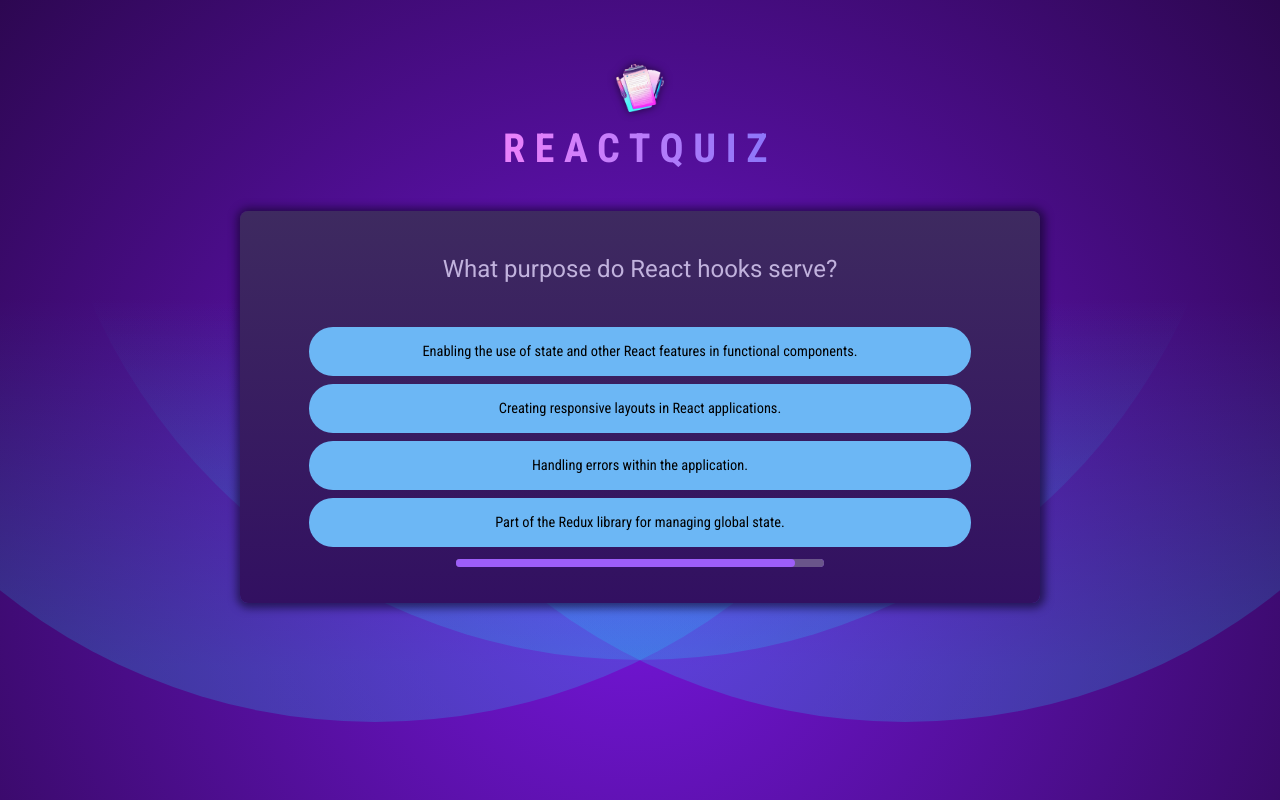
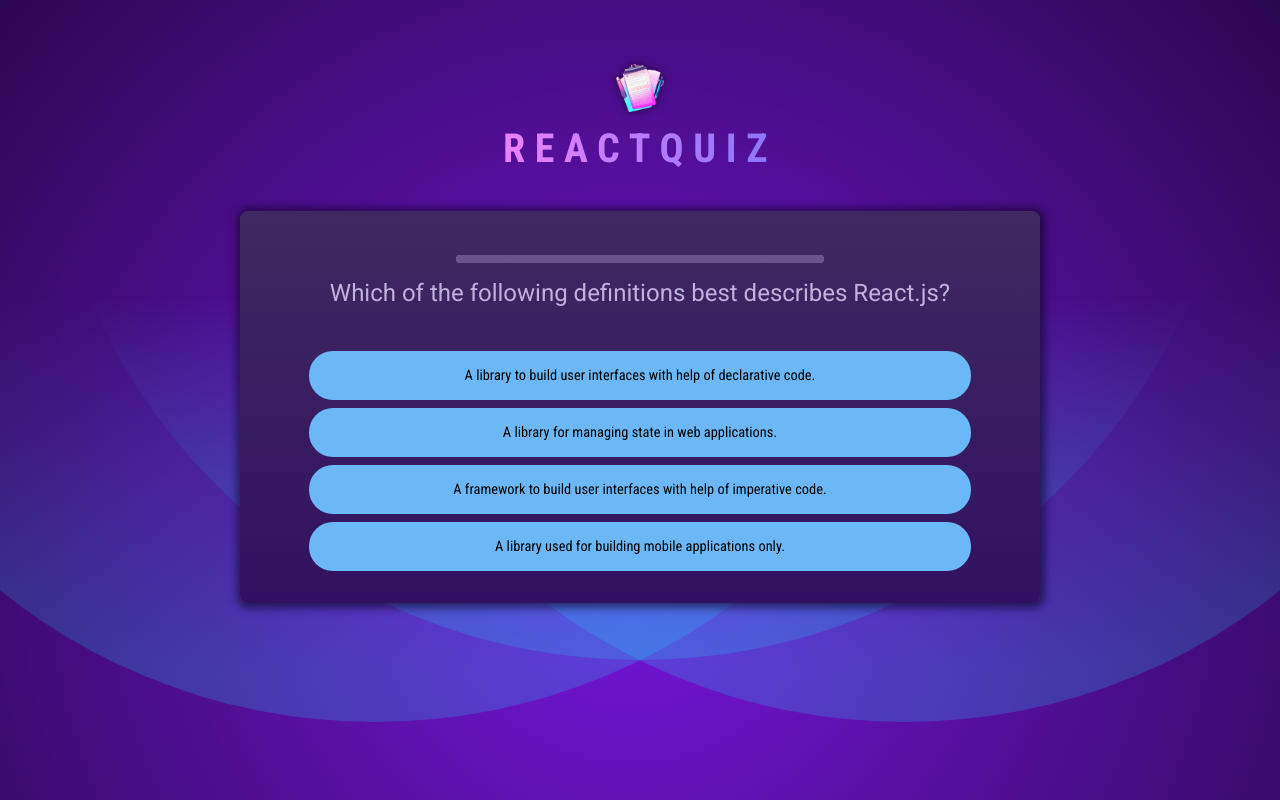
Before and after one commit to SophieCtrl/react-quiz, a React (Vite) app: page / in a window 1280 px wide. Built offline with nearby package versions, Linux system fonts and the light colour scheme.

Commit message:
Highlight chosen answer as right or wrong and split components

```diff
--- /dev/null
+++ b/src/components/Answers.jsx
@@ -0,0 +1,42 @@
+import { useRef } from "react";
+
+const Answers = ({ answers, selectedAnswer, answerState, onSelect }) => {
+  const shuffeledAnswers = useRef();
+
+  if (!shuffeledAnswers.current) {
+    shuffeledAnswers.current = [...answers];
+    shuffeledAnswers.current.sort(() => Math.random - 0.5);
+  }
+
+  return (
+    <>
+      <ul id="answers">
+        {shuffeledAnswers.current.map((answer) => {
+          let cssClasses = "";
+          const isSelected = answer === selectedAnswer;
+
+          if (answerState !== "answered" && isSelected) {
+            cssClasses = "answered";
+          }
+
+          if (
+            (answerState === "correct" || answerState === "wrong") &&
+            isSelected
+          ) {
+            cssClasses = answerState;
+          }
+
+          return (
+            <li key={answer} className="answer">
+              <button className={cssClasses} onClick={() => onSelect(answer)}>
+                {answer}
+              </button>
+            </li>
+          );
+        })}
+      </ul>
+    </>
+  );
+};
+
+export default Answers;
--- /dev/null
+++ b/src/components/Question.jsx
@@ -0,0 +1,25 @@
+import QuestionTimer from "./QuestionTimer.jsx";
+import Answers from "./Answers.jsx";
+
+const Question = ({
+  currentQuestion,
+  selectedAnswer,
+  answerState,
+  onSelect,
+  onSkip,
+}) => {
+  return (
+    <div id="question">
+      <QuestionTimer timer={5000} onTimeout={onSkip} />
+      <h2>{currentQuestion.text}</h2>
+      <Answers
+        answers={currentQuestion.answers}
+        selectedAnswer={selectedAnswer}
+        answerState={answerState}
+        onSelect={onSelect}
+      />
+    </div>
+  );
+};
+
+export default Question;
--- a/src/components/Quiz.jsx
+++ b/src/components/Quiz.jsx
@@ -1,16 +1,36 @@
 import { useState, useCallback } from "react";
 import QUESTIONS from "../questions.js";
 import quizComplete from "../assets/quiz-complete.png";
-import QuestionTimer from "./QuestionTimer.jsx";
+import Question from "./Question.jsx";
 
 const Quiz = () => {
+  const [answerState, setAnswerState] = useState("");
   const [userAnswers, setUserAnswers] = useState([]);
-  const activeQuestionIndex = userAnswers.length;
+
+  const activeQuestionIndex =
+    answerState === "" ? userAnswers.length : userAnswers.length - 1;
   const quizIsComplete = activeQuestionIndex === QUESTIONS.length;
+  const currentQuestion = QUESTIONS[activeQuestionIndex];
 
-  const handleSelectAnswer = useCallback((answer) => {
-    setUserAnswers((prevAnswers) => [answer, ...prevAnswers]);
-  }, []);
+  const handleSelectAnswer = useCallback(
+    (answer) => {
+      setAnswerState("answered");
+      setUserAnswers((prevAnswers) => [...prevAnswers, answer]);
+
+      setTimeout(() => {
+        if (answer === currentQuestion.answers[0]) {
+          setAnswerState("correct");
+        } else {
+          setAnswerState("wrong");
+        }
+
+        setTimeout(() => {
+          setAnswerState("");
+        }, 2000);
+      }, 1000);
+    },
+    [activeQuestionIndex]
+  );
 
   const handleSkipAnswer = useCallback(() => {
     handleSelectAnswer(null);
@@ -25,29 +45,17 @@
     );
   }
 
-  const shuffeledAnswers = [...QUESTIONS[activeQuestionIndex].answers];
-  shuffeledAnswers.sort(() => Math.random - 0.5);
-
   return (
     <>
       <div id="quiz">
-        <div id="question">
-          <h2>{QUESTIONS[activeQuestionIndex].text}</h2>
-          <ul id="answers">
-            {shuffeledAnswers.map((answer) => (
-              <li key={answer} className="answer">
-                <button onClick={() => handleSelectAnswer(answer)}>
-                  {answer}
-                </button>
-              </li>
-            ))}
-          </ul>
-          <QuestionTimer
-            key={activeQuestionIndex}
-            timer={5000}
-            onTimeout={handleSkipAnswer}
-          />
-        </div>
+        <Question
+          key={activeQuestionIndex}
+          currentQuestion={currentQuestion}
+          selectedAnswer={userAnswers[userAnswers.length - 1]}
+          answerState={answerState}
+          onSelect={handleSelectAnswer}
+          onSkip={handleSkipAnswer}
+        />
       </div>
     </>
   );
```
